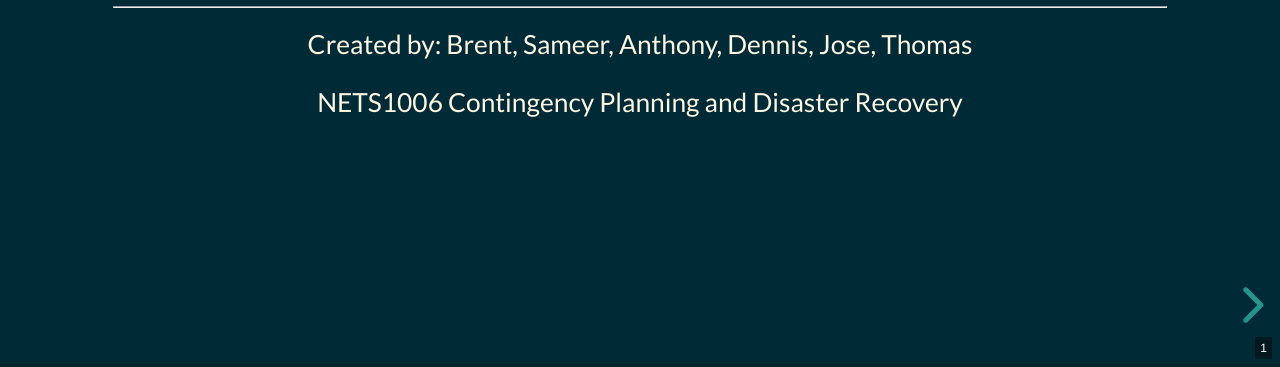
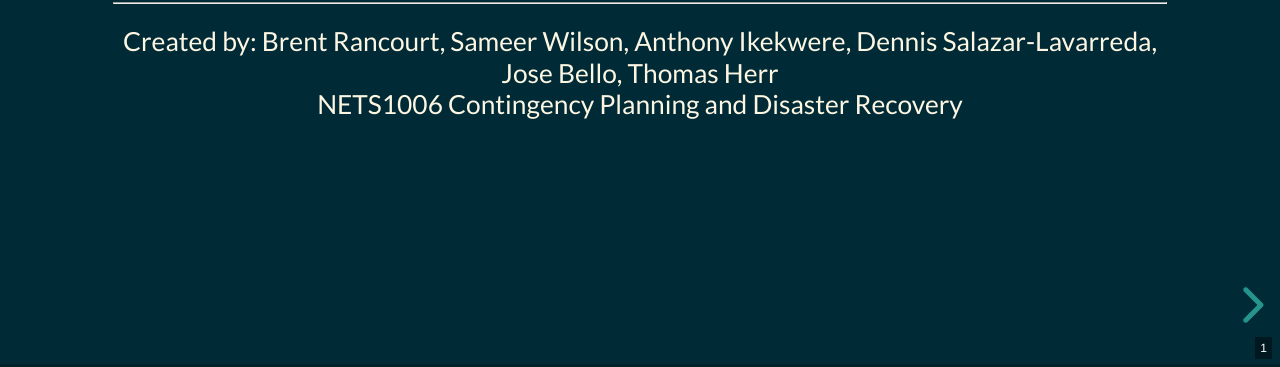
Before and after one commit to tlherr/NETS1006-Business-Case-Presentation, a website: page index.html in a window 1280 px wide. Shown: the part 433-800 px from the top of the page. Drawn offline with nearby package versions, Linux system fonts and the light colour scheme; files that its build step writes are made by us from their sources; files whose address does not match are found by name.

Commit message:
Added last names to intro slide
Added last names to intro slide

```diff
--- a/index.html
+++ b/index.html
@@ -50,12 +50,12 @@
 			<hr>
 			<p>
 				<small>Created by:
-					Brent,
-					Sameer,
-					Anthony,
-					Dennis,
-					Jose,
-					Thomas
+					Brent Rancourt,
+					Sameer Wilson,
+					Anthony Ikekwere,
+					Dennis Salazar-Lavarreda,
+					Jose Bello,
+					Thomas Herr
 				</small>
 
 				<br>
```
